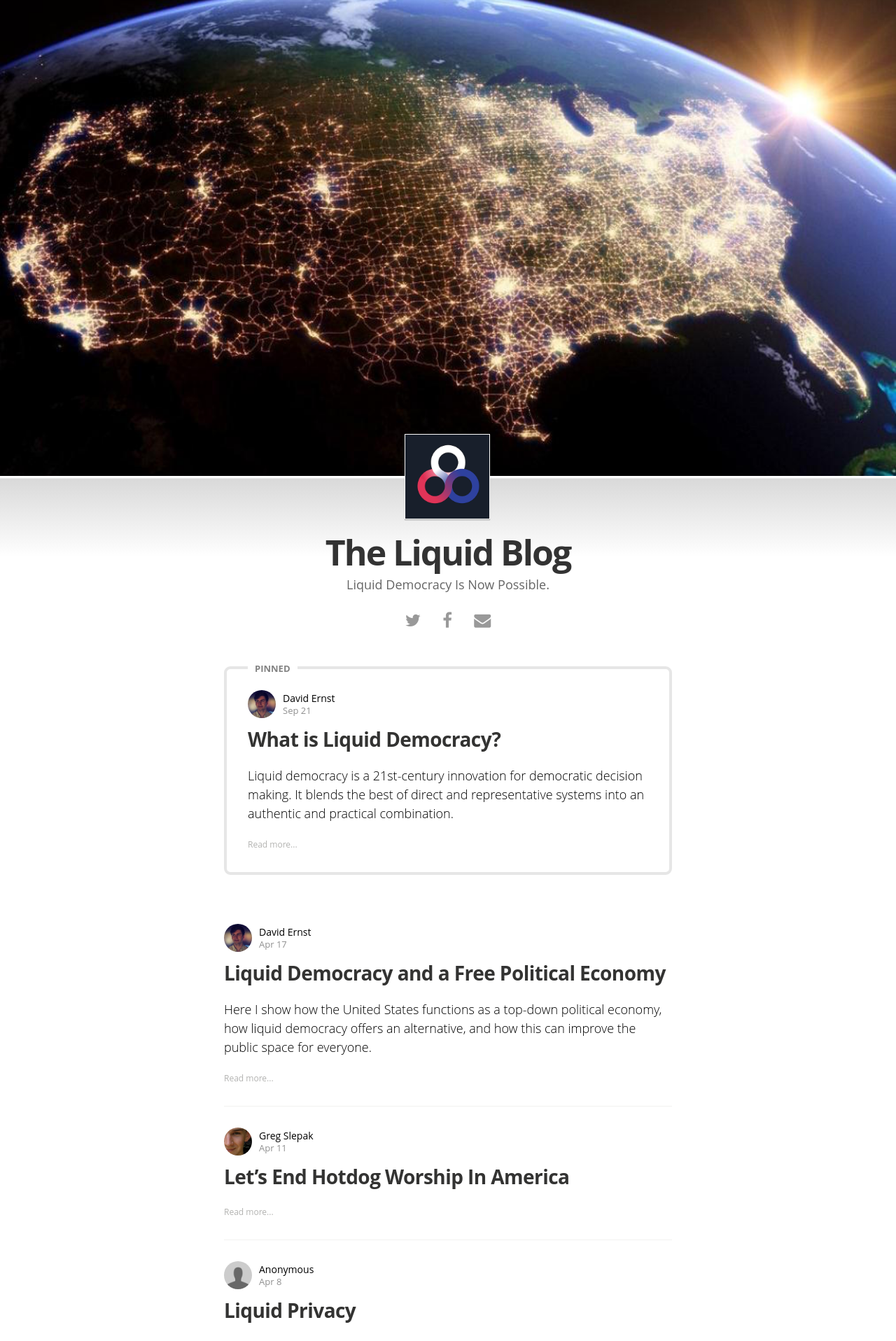
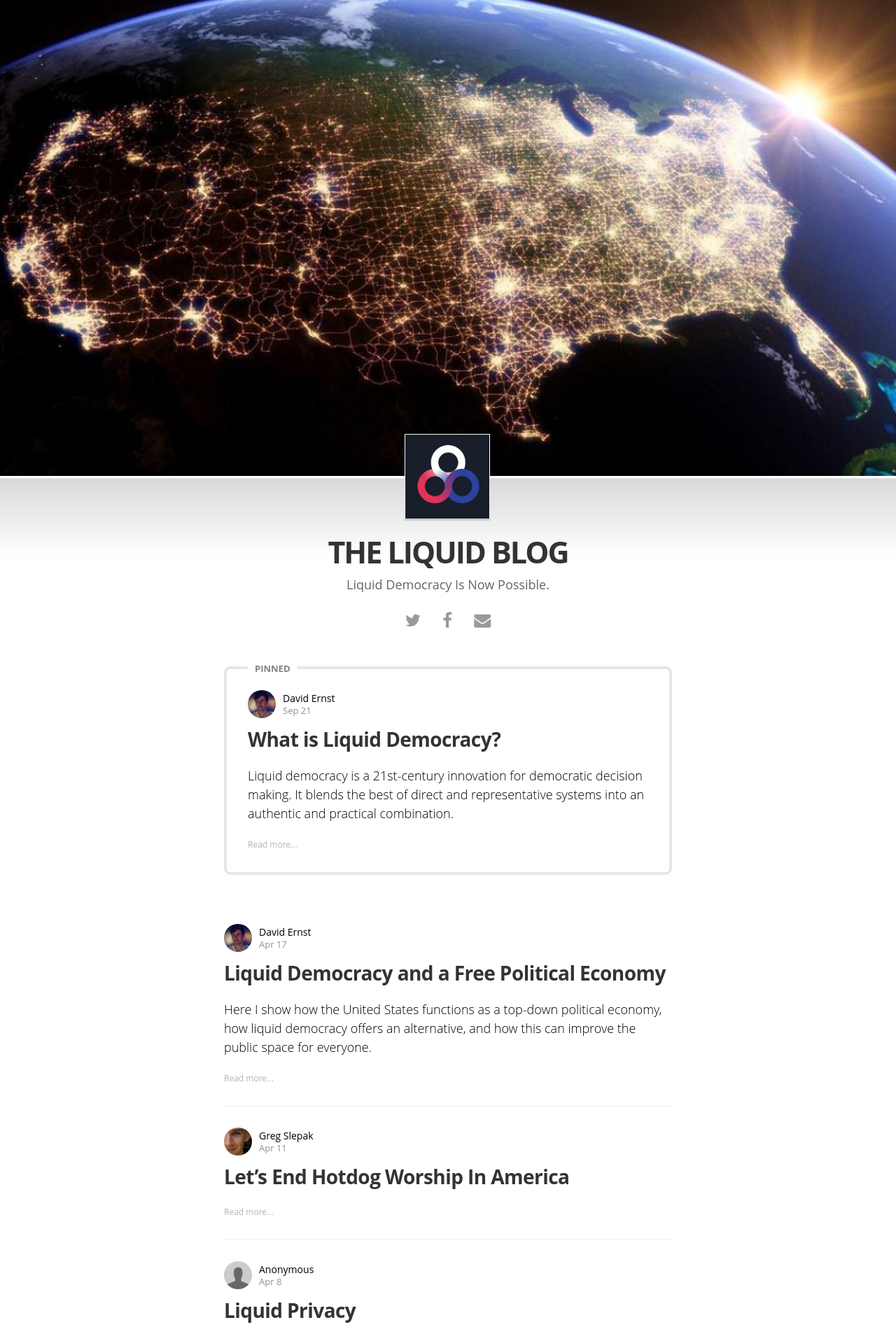
Before and after one commit to voteliquid/blog, a Jekyll site: the page built from index.html, in a window 1280 px wide. Shown: the top 1916 px of the page at 70% size. Built offline with Jekyll 4.4.1, drawn with Linux system fonts in a browser that asks for light colours; nearby versions of some CDN libraries; some web fonts are replaced; the list of posts is cut into pages by our own code.

Commit message:
Tweak homepage BLOG TITLE

```diff
--- a/css/main.sass
+++ b/css/main.sass
@@ -87,7 +87,7 @@ body
   .blog-title
     margin: 0
     padding: $rs*5.25 0 $rs/2
-    font-size: 50px
+    font-size: 43px
     text-align: center
     font-weight: 700
     letter-spacing: -2px
@@ -95,8 +95,9 @@ body
     line-height: 50px
     word-break: break-word
     color: #333
+    text-transform: uppercase
     @include respond-to(500)
-      font-size: 45px
+      font-size: 41px
   .blog-description
     margin: 0 0 20px
     font-size: $rs/8*9
```
